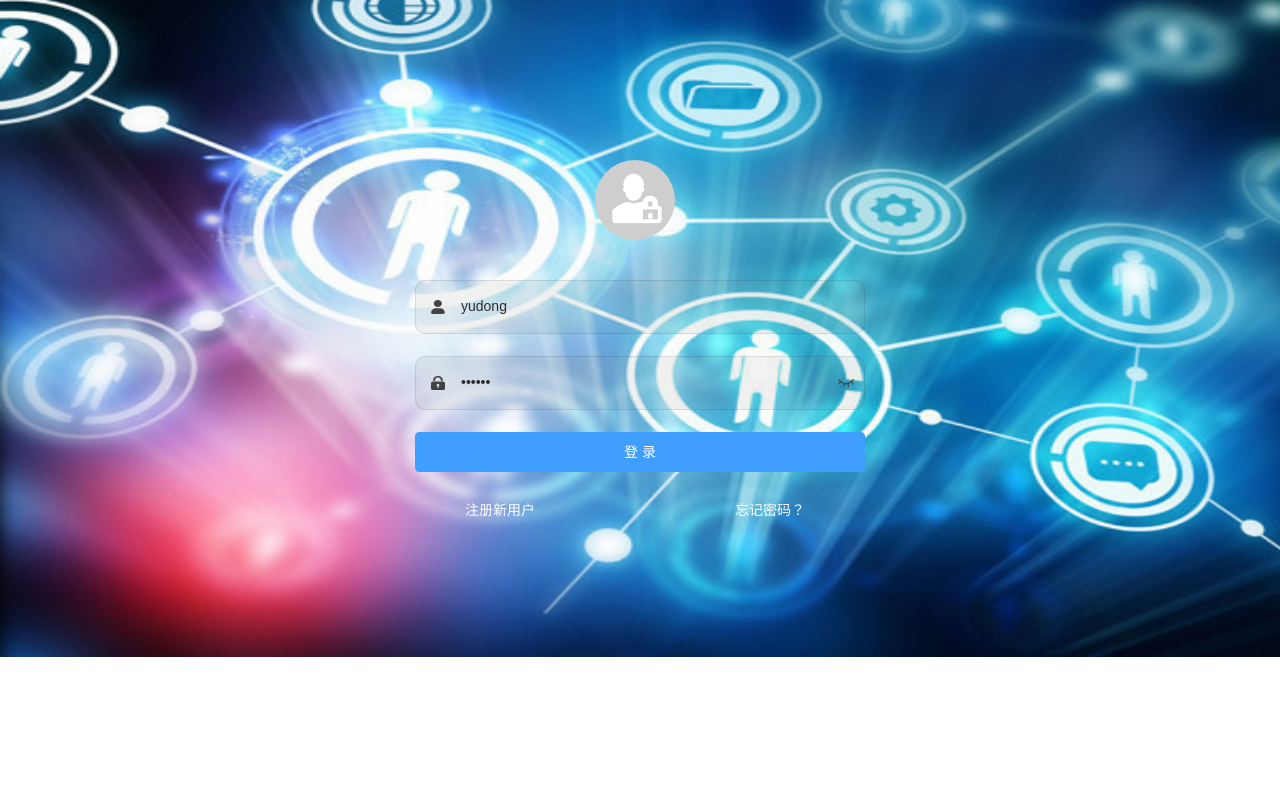
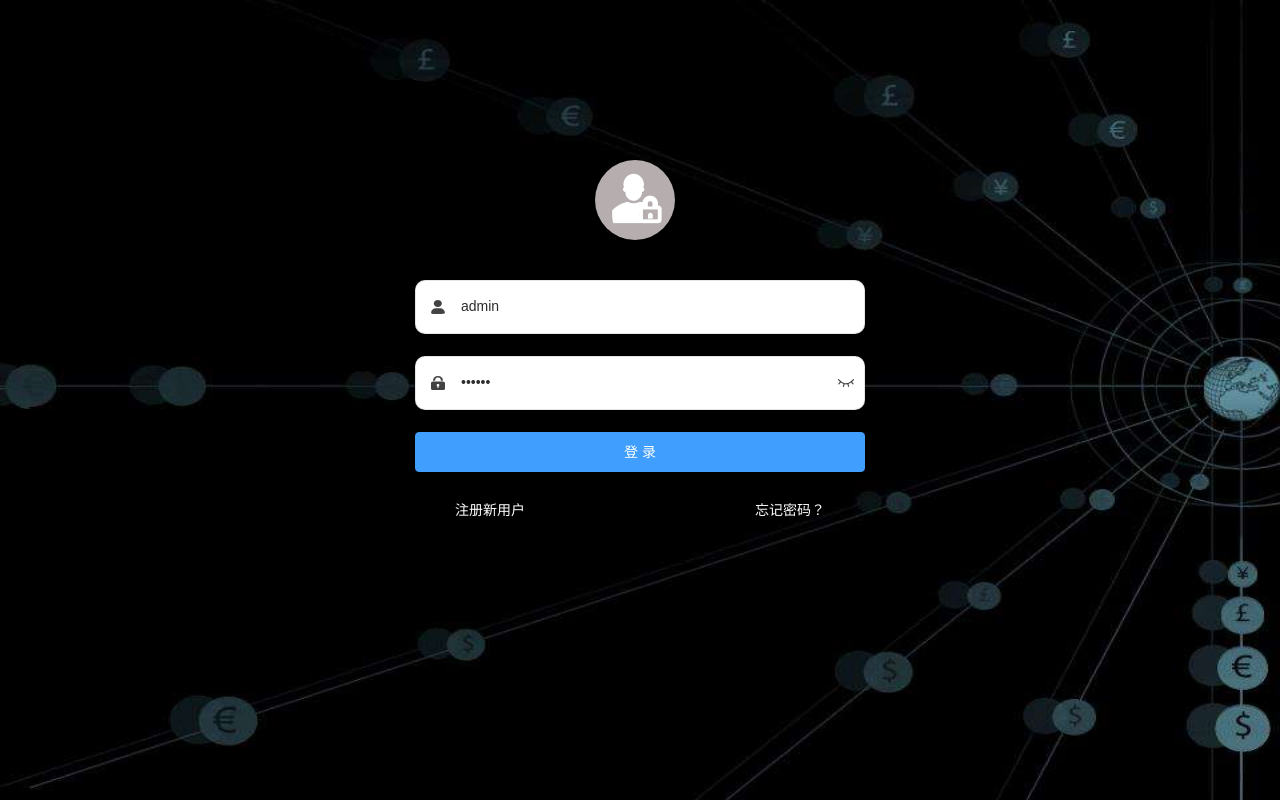
Before and after one commit to AngZiZi/WentaoLearningProject, a Vue app: page /#/login in a window 1280 px wide. Built offline with nearby package versions, Linux system fonts and the light colour scheme; no server answers.

Commit message:
login-ajax

```diff
--- a/src/main.js
+++ b/src/main.js
@@ -24,7 +24,12 @@ import '@/permission' // permission control
  * Currently MockJs will be used in the production environment,
  * please remove it before going online ! ! !
  */
-if (process.env.NODE_ENV === 'production') {
+// if (process.env.NODE_ENV === 'production') {
+//   const { mockXHR } = require('../mock')
+//   mockXHR()
+// }
+
+if (process.env.NODE_ENV === 'development') {
   const { mockXHR } = require('../mock')
   mockXHR()
 }
--- a/src/router/index.js
+++ b/src/router/index.js
@@ -34,6 +34,13 @@ export const constantRoutes = [
   {
     path: '/login',
     component: () => import('@/views/login/index'),
+    hidden: true
+  },
+
+  {
+    path: '/register',
+    name: 'Register',
+    component: () => import('@/views/register/index'),
     hidden: true
   },
 
--- a/src/utils/validate.js
+++ b/src/utils/validate.js
@@ -15,11 +15,11 @@ export function isExternal(path) {
  * @returns {Boolean}
  */
 export function validUsername(str) {
-  const valid_map = ['yudong', 'editor']
+  const valid_map = ['admin', 'editor']
   return valid_map.indexOf(str.trim()) >= 0
 }
 
 export function validPassword(str) {
-  const valid_map = ['123123', '123']
+  const valid_map = ['111111', '123']
   return valid_map.indexOf(str.trim()) >= 0
 }
--- a/src/views/login/index.vue
+++ b/src/views/login/index.vue
@@ -3,18 +3,19 @@
     <el-form ref="loginForm" :model="loginForm" :rules="loginRules" class="login-form" auto-complete="on" label-position="left">
 
       <div class="title-container">
-        <h3 class="title">
+        <div class="title">
           <div class="iconfont-wrapper">
             <span class="iconfont">&#xe602;</span>
           </div>
-        </h3>
+        </div>
       </div>
 
       <el-form-item prop="username">
-        <span class="svg-container">
+        <label class="svg-container" for="usename">
           <svg-icon icon-class="user" />
-        </span>
+        </label>
         <el-input
+          id="usename"
           ref="username"
           v-model="loginForm.username"
           placeholder="用户名"
@@ -26,10 +27,11 @@
       </el-form-item>
 
       <el-form-item prop="password">
-        <span class="svg-container">
+        <label class="svg-container" for="password">
           <svg-icon icon-class="password" />
-        </span>
+        </label>
         <el-input
+          id="password"
           :key="passwordType"
           ref="password"
           v-model="loginForm.password"
@@ -45,10 +47,10 @@
         </span>
       </el-form-item>
 
-      <el-button :loading="loading" type="primary" style="width:100%;margin-bottom:30px;" @click.native.prevent="handleLogin">登 录</el-button>
+      <el-button :loading="loading" type="primary" style="width:100%;margin-bottom:30px;" class="login-button" @click.native.prevent="handleLogin">登 录</el-button>
 
       <div class="tips">
-        <span class="tips-left"><a>注册新用户</a></span>
+        <span class="tips-left" @click="handleRegister"><a>注册新用户</a></span>
         <span class="tips-right"><a>忘记密码？</a></span>
       </div>
 
@@ -81,8 +83,8 @@ export default {
     }
     return {
       loginForm: {
-        username: 'yudong',
-        password: '123123'
+        username: 'admin',
+        password: '111111'
       },
       loginRules: {
         username: [{ required: true, trigger: 'blur', validator: validateUsername }],
@@ -128,6 +130,9 @@ export default {
           return false
         }
       })
+    },
+    handleRegister() {
+      this.$router.push('/register')
     }
   }
 }
@@ -138,7 +143,7 @@ export default {
 /* Detail see https://github.com/PanJiaChen/vue-element-admin/pull/927 */
 $bg:#ffffff;
 $light_gray:rgb(46, 45, 45);
-$cursor: #fff;
+$cursor: rgb(59, 59, 59);
 
 @supports (-webkit-mask: none) and (not (cater-color: $cursor)) {
   .login-container .el-input input {
@@ -173,7 +178,7 @@ $cursor: #fff;
 
   .el-form-item {
     border: 1px solid rgba(0, 0, 0, 0.1);
-    background: rgba(139, 139, 139, 0.1);
+    background: rgb(255, 255, 255);
     border-radius: 10px;
     // color: #000000;
   }
@@ -190,7 +195,7 @@ $light_gray:#eee;
   width: 100%;
   background-color: $bg;
   background: url('./../../assets/login_images/bg.jpg') no-repeat 0px 0px;
-  background-size: 1370px 657px;
+  background-size: 100% 100%;
   // background: no-repeat;
   overflow: hidden;
 
@@ -207,30 +212,34 @@ $light_gray:#eee;
     position: relative;
     font-size: 14px;
     color: #fff;
-    margin-bottom: 10px;
-    // background: #424242;
+    margin-bottom: 20px;
+    // background: #faf8f8;
 
     span {
      width: 60px;
-     height: 14px;
+     height: 24px;
     }
 
     .tips-left a{
-      padding: 0 100px 0 50px;
+      position: absolute;
+      left: 40px;
       color: #fff
     }
     .tips-left:hover a{
       text-decoration: underline;
+      font-size: 16px;
       color: red;
       cursor: pointer
     }
     .tips-right a{
-      padding: 0 20px 0 100px;
+      position: absolute;
+      right: 40px;
+      // padding: 0 20px 0 100px;
       color: #fff
     }
     .tips-right:hover a{
       text-decoration: underline;
-      color: red;
+      color: rgb(172, 172, 172);
     }
   }
 
@@ -244,7 +253,6 @@ $light_gray:#eee;
 
   .title-container {
     position: relative;
-
     .title {
       font-size: 26px;
       color: $light_gray;
@@ -267,8 +275,8 @@ $light_gray:#eee;
     width: 80px;
     height: 80px;
     position: relative;
-    left: 180px;
-    background: #cecece;
+    left: 40%;
+    background: #b6aeae;
     border-radius: 50px 50px 50px 50px;
   }
   .iconfont {
@@ -280,5 +288,10 @@ $light_gray:#eee;
     font-size: 50px;
     color: rgb(255, 255, 255);
   }
+
+  .login-button:hover {
+    font-size: 16px;
+    color:red
+  }
 }
 </style>
--- /dev/null
+++ b/src/views/register/index.vue
@@ -0,0 +1,13 @@
+<template>
+  <div>123</div>
+</template>
+
+<script>
+export default {
+  name: 'Register'
+}
+</script>
+
+<style>
+
+</style>
```
Also changed, not shown: src/assets/login_images/bg.jpg.
